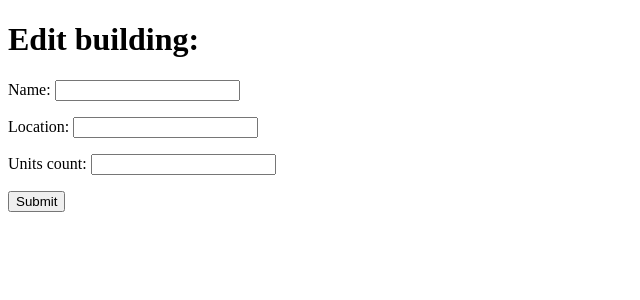
After one commit to OyugoObonyo/DjangoBuilding, a Django app: template buildings/templates/buildings/update_building_form.html in a window 1280 px wide. The commit adds this page. Shown: the top 300 px of the page, without its empty margins (0-640 px from the left). Run offline with Django 4.2, Linux system fonts and the light colour scheme; the template is opened without the code that fills it: values that come from a table or form of the project are taken from there, others are empty.

Commit message:
create forms forupdating building

```diff
--- /dev/null
+++ b/buildings/templates/buildings/update_building_form.html
@@ -0,0 +1,19 @@
+<!DOCTYPE html>
+<html lang="en">
+<head>
+    <meta charset="UTF-8">
+    <meta http-equiv="X-UA-Compatible" content="IE=edge">
+    <meta name="viewport" content="width=device-width, initial-scale=1.0">
+    <title>Update building</title>
+</head>
+<body>
+    <h1>Edit building: </h1>
+    <div>
+        <form method="POST" action="">
+            {% csrf_token %}
+            {{ form.as_p }}
+            <input type="submit" value="Submit">
+        </form>
+    </div>
+</body>
+</html>
--- a/templates/home.html
+++ b/templates/home.html
@@ -15,6 +15,7 @@
         <h4>Created_at: {{ building.created_at }}</h4>
         <h4>Units remaining: {{ building.units_count }}</h4>
         <h4>Owned_by: {{ building.owner}}</h4>
+        <a href="{% url 'update-building' building.id %}">Edit</a>
         <hr>
     </div>
     {% endfor %}
```
